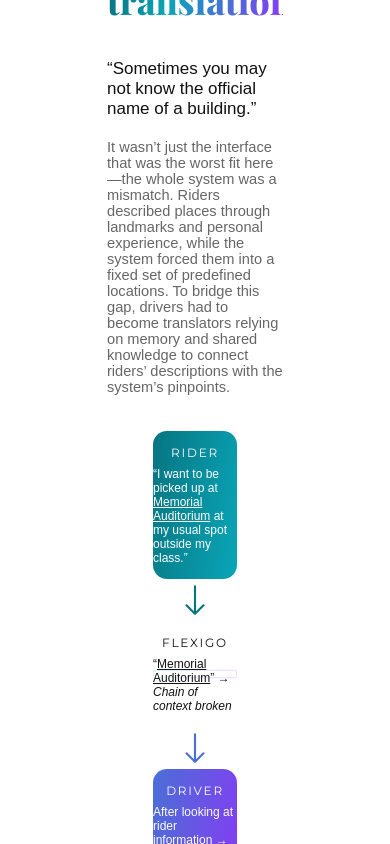
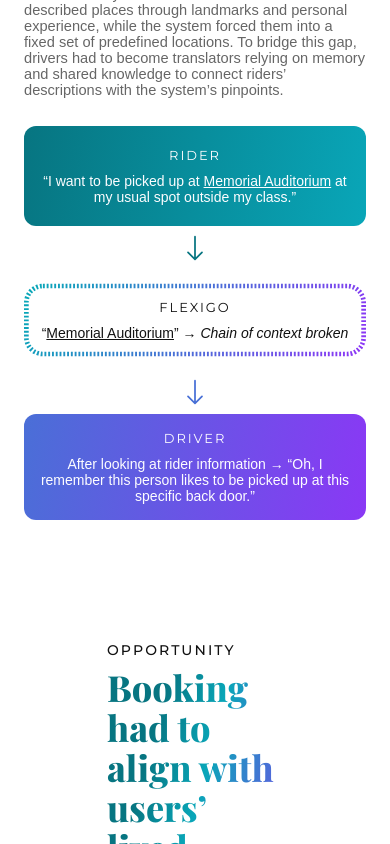
Before and after one commit to AnanyaNavale/AnanyaNavale.github.io, a React (Vite) app: page /boogie in a window 390 px wide. Shown: the part 4740-5584 px from the top of the page. Built offline with nearby package versions, Linux system fonts and the light colour scheme; a web font is replaced by a local one.

Commit message:
Boogie Key Insight mobile responsiveness WIP

```diff
--- a/src/components/CaseStudy/Boogie/KeyInsight/KeyInsight.css
+++ b/src/components/CaseStudy/Boogie/KeyInsight/KeyInsight.css
@@ -62,3 +62,73 @@
   width: 100%;
   height: 100%;
 }
+
+/* MOBILE STYLES */
+@media (max-width: 767px) {
+  .boogie-key-insight {
+    padding: clamp(50px, 12vw, 70px) clamp(24px, 6vw, 32px) clamp(50px, 12vw, 70px);
+  }
+
+  .boogie-key-insight .section-inner {
+    gap: clamp(28px, 7vw, 36px);
+  }
+
+  .key-insight-diagram {
+    padding: 0;
+    gap: clamp(8px, 2vw, 12px);
+  }
+
+  .key-insight-diagram svg {
+    width: clamp(28px, 7vw, 36px);
+    height: clamp(28px, 7vw, 36px);
+  }
+
+  .key-insight-diagram-pov {
+    gap: clamp(10px, 2.5vw, 12px);
+    border-radius: clamp(12px, 3vw, 16px);
+    min-height: clamp(100px, 25vw, 130px); /* Ensure consistent box height */
+    justify-content: center;
+  }
+
+  .key-insight-diagram-pov h6 {
+    font-size: clamp(13px, 3.25vw, 15px);
+    margin-top: clamp(16px, 4vw, 20px);
+  }
+
+  .key-insight-diagram-pov p {
+    font-size: clamp(14px, 3.5vw, 16px);
+    margin-bottom: clamp(16px, 4vw, 20px);
+    padding: 0 clamp(16px, 4vw, 20px);
+    text-align: center;
+  }
+
+  /* Middle POV - SVG border needs full size */
+  .key-insight-diagram-pov.middle {
+    padding: 0;
+  }
+
+  .key-insight-diagram-pov.middle h6 {
+    z-index: 1;
+    position: relative;
+  }
+
+  .key-insight-diagram-pov.middle p {
+    z-index: 1;
+    position: relative;
+  }
+
+  /* Gradient border SVG - should match parent box size */
+  .key-insight-diagram-pov.middle img {
+    position: absolute;
+    inset: 0;
+    width: 100%;
+    height: 100%; /* Changed from 10px to 100% */
+    z-index: 0;
+  }
+
+  .key-insight-diagram-pov.middle h6,
+  .key-insight-diagram-pov.middle p {
+    position: relative;
+    z-index: 1;
+  }
+}
--- a/src/components/CaseStudy/Boogie/KeyInsight/KeyInsight.tsx
+++ b/src/components/CaseStudy/Boogie/KeyInsight/KeyInsight.tsx
@@ -1,13 +1,18 @@
 import "./KeyInsight.css";
 
+import { useIsMobile } from "@/hooks/useIsMobile";
 import Section from "@/components/Section/Section";
 import SectionHeader from "@/components/Section/SectionHeader/SectionHeader";
 import TextBlock, { type TextBlockItem } from "@/components/Section/TextBlock/TextBlock";
 
 import gradientBorder from "@/assets/images/boogie/gradient-border.svg";
+import gradientBorderMobile from "@/assets/images/boogie/gradient-border-mobile.svg";
 import { BsArrowDown } from "react-icons/bs";
 
+
 function KeyInsight({ id }: { id: string }) {
+  const isMobile = useIsMobile();
+
   return (
     <Section innerWidth={1140} className="boogie-key-insight" id={id}>
       <SectionHeader
@@ -33,7 +38,7 @@ function KeyInsight({ id }: { id: string }) {
         </div>
         <BsArrowDown color="var(--color-boogie-tertiary)" />
         <div className="key-insight-diagram-pov middle">
-          <img src={gradientBorder} />
+          <img src={isMobile ? gradientBorderMobile : gradientBorder} />
           <h6 style={{ color: "var(--color-text-header)" }}>Flexigo</h6>
           <p style={{ color: "var(--color-text-header)" }}>
             “<u>Memorial Auditorium</u>” → <i>Chain of context broken</i>
```
Also changed, not shown: src/assets/images/boogie/gradient-border-mobile.svg (added).
